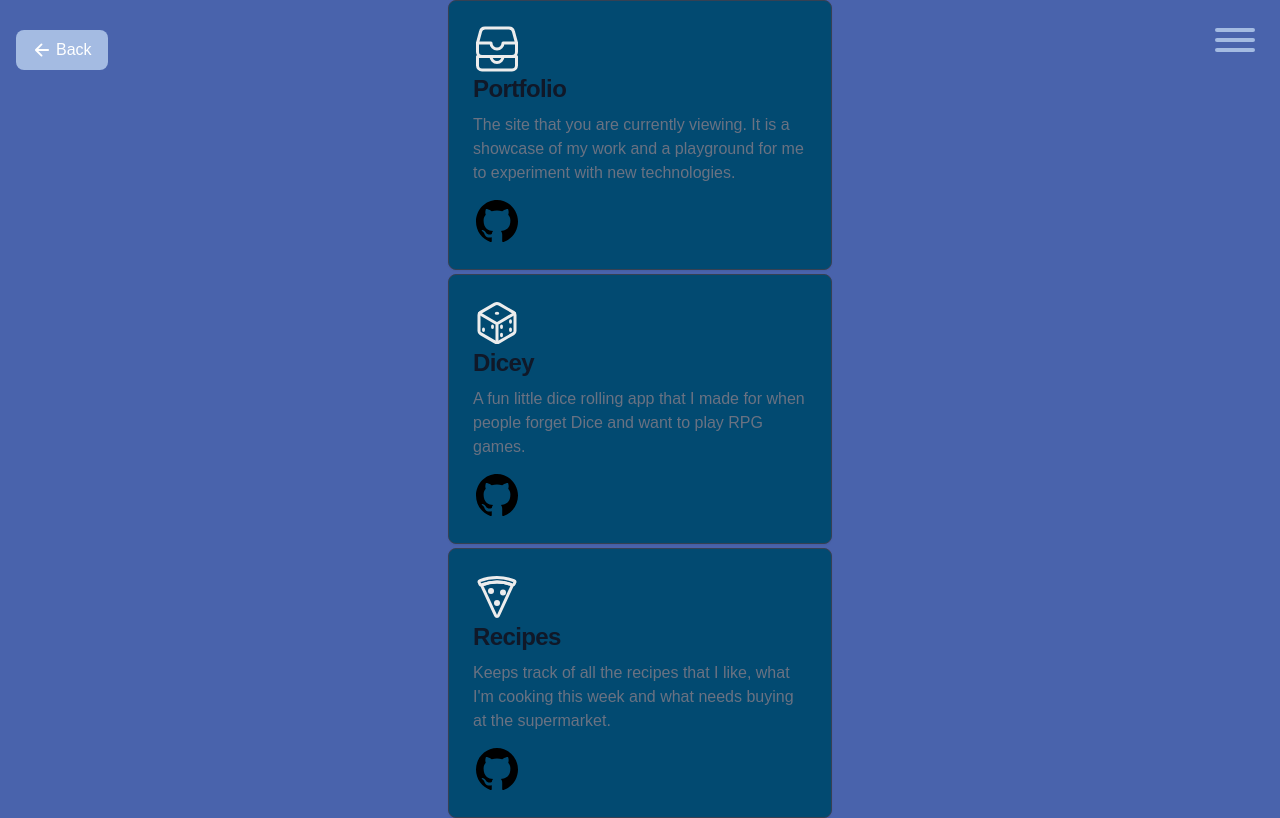
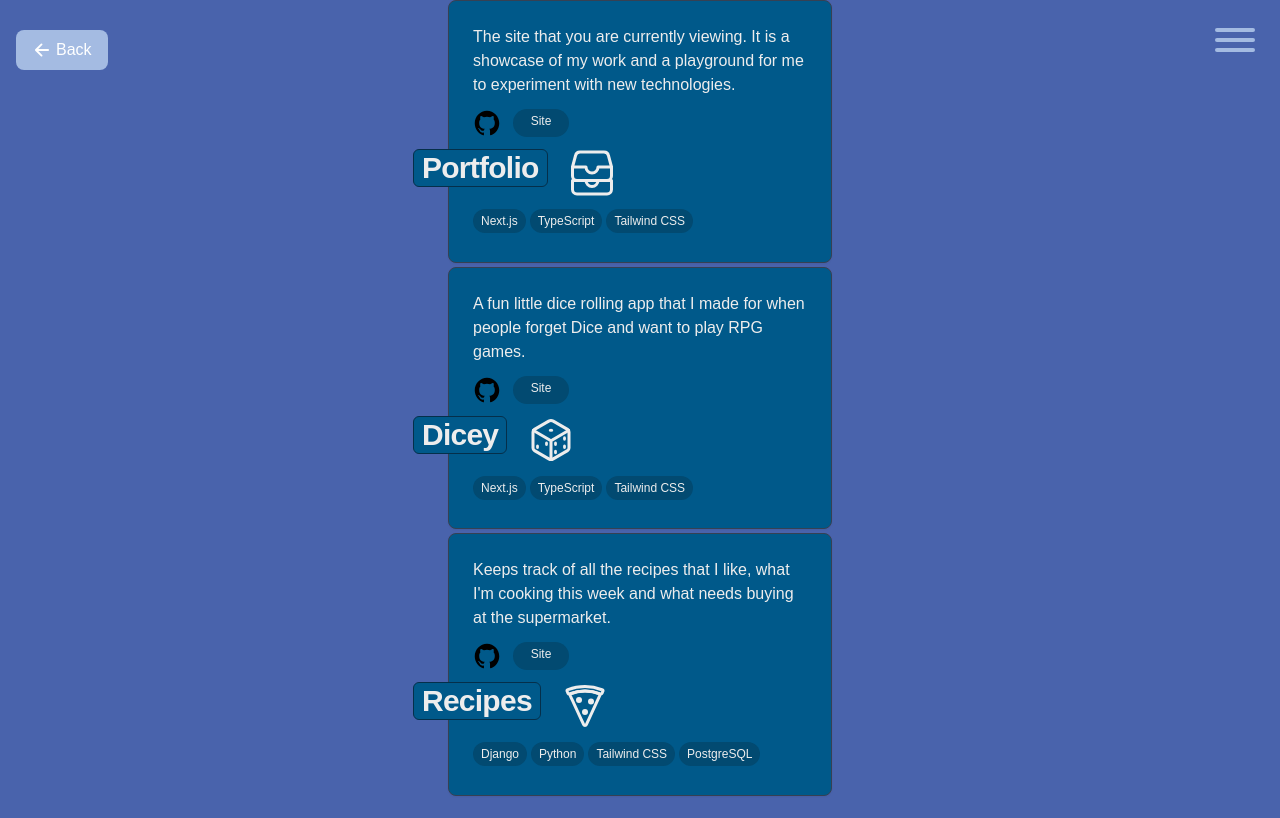
Before and after one commit to jetodd/portfolio, a Next.js app: page /code in a window 1280 px wide. Built offline with nearby package versions, Linux system fonts and the light colour scheme.

Commit message:
Iterate design

```diff
--- a/src/app/code/page.tsx
+++ b/src/app/code/page.tsx
@@ -22,6 +22,7 @@ export default function Page() {
           description="The site that you are currently viewing. It is a showcase of my work and a playground for me to experiment with new technologies."
           icon={<Portfolio />}
           techStack={["Next.js", "TypeScript", "Tailwind CSS"]}
+          siteUrl="/"
         />
         <CodeItem
           title="Dicey"
@@ -29,6 +30,7 @@ export default function Page() {
           description="A fun little dice rolling app that I made for when people forget Dice and want to play RPG games."
           icon={<Dice />}
           techStack={["Next.js", "TypeScript", "Tailwind CSS"]}
+          siteUrl="https://github.com/jetodd/dicey"
 
         />
         <CodeItem
@@ -37,6 +39,7 @@ export default function Page() {
           description="Keeps track of all the recipes that I like, what I'm cooking this week and what needs buying at the supermarket."
           icon={<Recipes />}
           techStack={["Django", "Python", "Tailwind CSS", "PostgreSQL"]}
+          siteUrl="https://github.com/jetodd/recipes"
         />
       </section>
     </main>
--- a/src/app/components/CodeItem/CodeItem.tsx
+++ b/src/app/components/CodeItem/CodeItem.tsx
@@ -2,26 +2,62 @@ import { JSX } from "react";
 import GitHub from "../Icons/GitHub";
 
 export type CodeItemProps = {
-    title: string
-    icon: JSX.Element
-    githubRepo: string
-    techStack: string[]
-    description: string
-}
+  title: string;
+  icon: JSX.Element;
+  githubRepo: string;
+  techStack: string[];
+  description: string;
+  siteUrl: string;
+};
 
-export default function CodeItem({title, icon, githubRepo, description}: CodeItemProps) {
+export default function CodeItem({
+  title,
+  icon,
+  githubRepo,
+  siteUrl,
+  techStack,
+  description,
+}: CodeItemProps) {
   return (
-    <div className="max-w-sm p-6 bg-sky-900 border rounded-lg shadow-xs border-gray-700 mb-1">
-      <div className={"w-12"}>{icon}</div>
-      <a href="#">
-        <h5 className="mb-2 text-2xl font-semibold tracking-tight text-gray-900 dark:text-white">
-          {title}
-        </h5>
-      </a>
-      <p className="mb-3 font-normal text-gray-500 dark:text-gray-400">
+    <div className="max-w-sm p-6 bg-sky-800 border rounded-lg shadow-xs border-gray-700 mb-1">
+      <p className="mb-3 font-normal text-gray-450">
         {description}
       </p>
-        <a className="w-12 block" title="View on GitHub" target="_blank" href={`https://github.com/jetodd/${githubRepo}`}><GitHub /></a>
+      <div className="flex mb-3 gap-3">
+        <a
+          className="w-7"
+          title="View on GitHub"
+          target="_blank"
+          href={`https://github.com/jetodd/${githubRepo}`}
+        >
+          <GitHub />
+        </a>
+        <a
+          className="w-14 text-center align-middle text-xs bg-sky-900 hover:bg-sky-950 text-gray-350 rounded-full px-2 py-1 mr-1"
+          target="_blank"
+          href={siteUrl}
+        >
+          Site
+        </a>
+      </div>
+      <div className="flex mb-3">
+        <a href="#">
+          <h2 className="mb-2 text-3xl rounded-md border-1 border-sky-950 px-2 bg-sky-800 relative -left-15 font-semibold tracking-tight dark:text-white">
+            {title}
+          </h2>
+        </a>
+        <div className={"w-12 -ml-10"}>{icon}</div>
+      </div>
+      <div className="flex">
+        {techStack.map((tech) => (
+          <span
+            key={tech}
+            className="text-xs bg-sky-900 text-gray-350 rounded-full px-2 py-1 mr-1"
+          >
+            {tech}
+          </span>
+        ))}
+      </div>
     </div>
   );
 }
```
